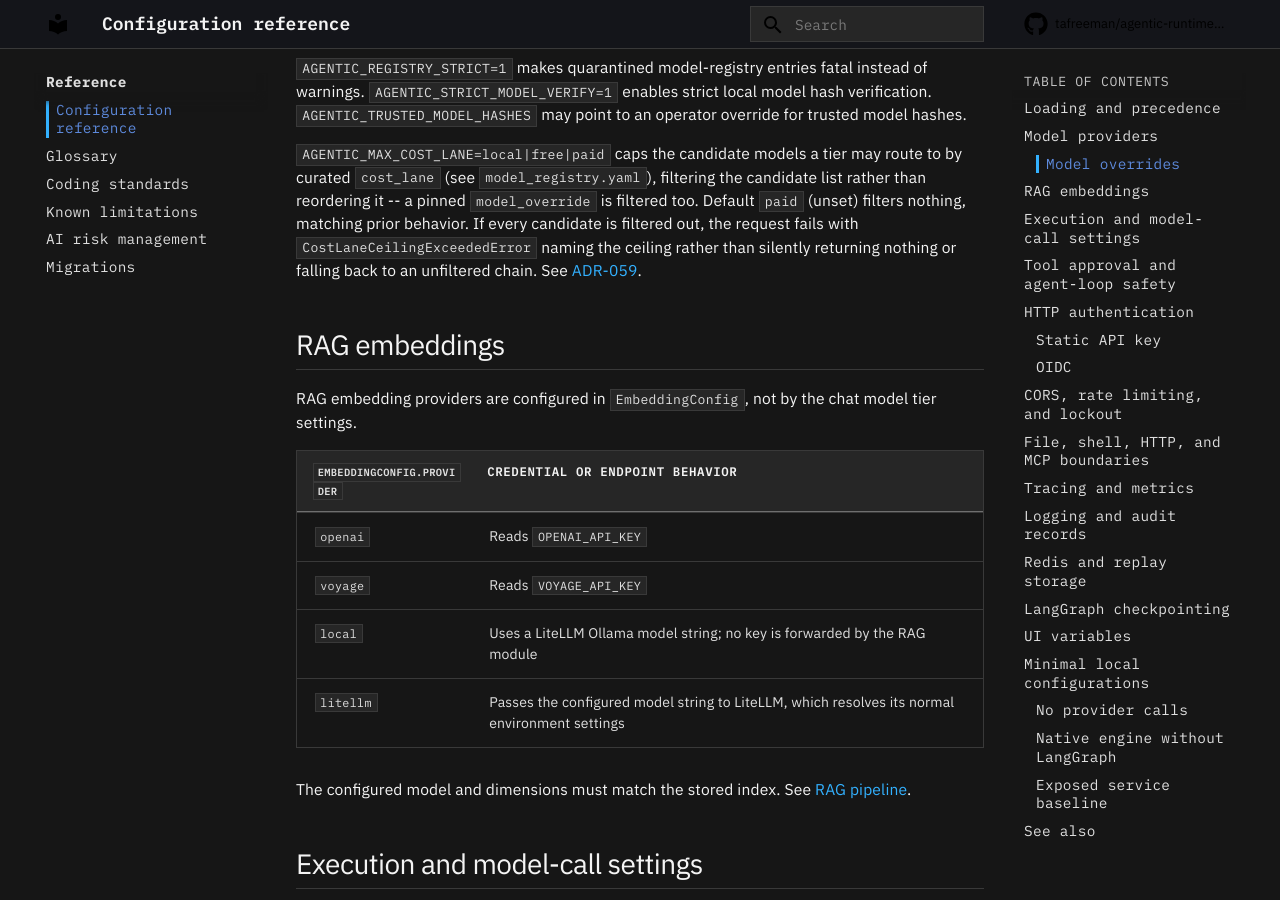
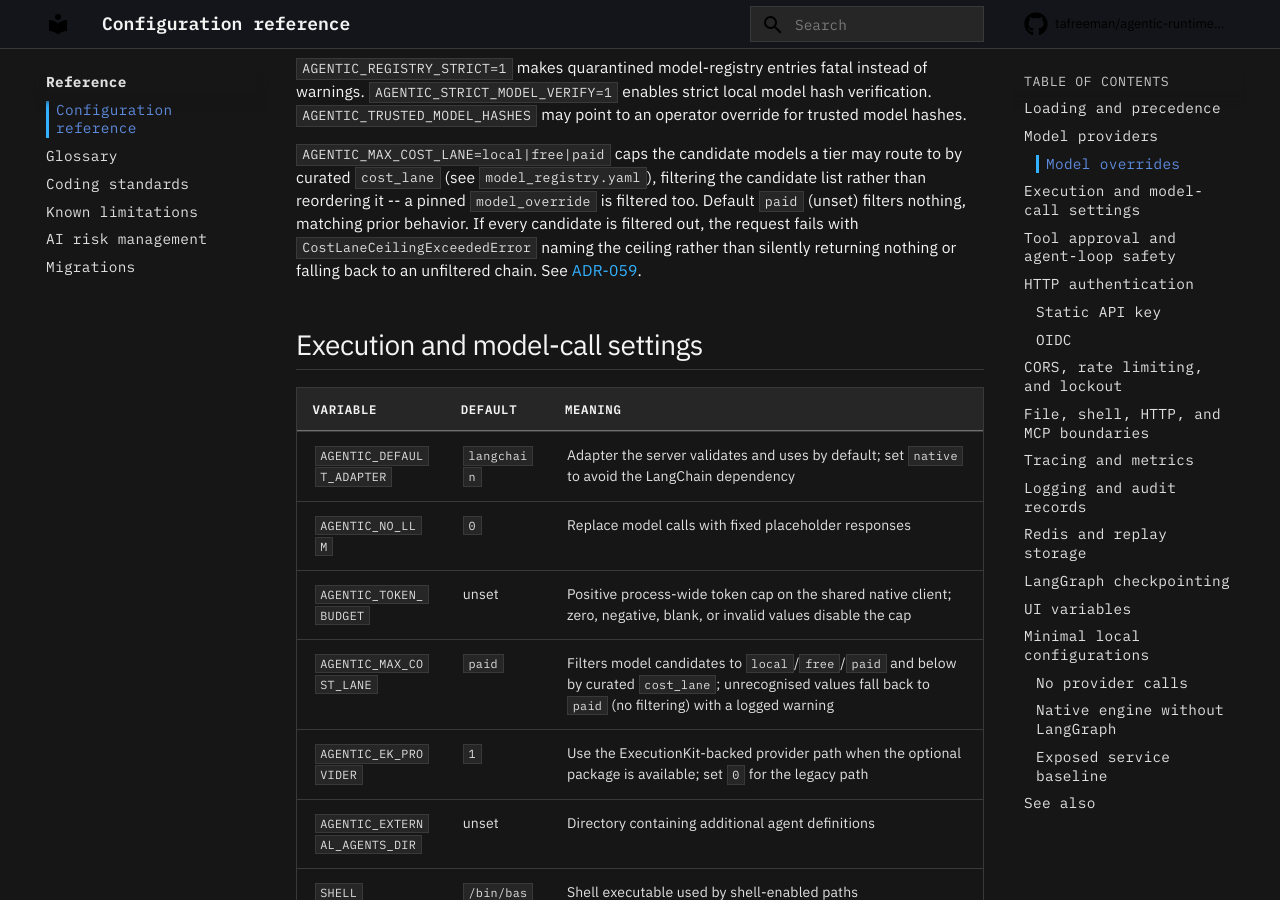
Before and after one commit to tafreeman/agentic-runtime-platform, an MkDocs documentation site: the page built from docs/configuration.md, in a window 1280 px wide and 900 px high, scrolled down 2719 px. Built offline with MkDocs 1.6.1 and Material for MkDocs 9.7.7, drawn with Linux system fonts in a browser that asks for light colours; comment, search, counter and statistics services are not loaded.

Commit message:
docs: finish scrubbing RAG from the homepage/config docs, regenerate stale stats
The agentic_v2.rag package removal (ADR-057) took the code, CLI, tests, and
docs/rag/ page, but docs/index.md and docs/configuration.md still described
RAG as a shipped feature -- the removal commits never touched this prose.
Strip the stale "RAG library" mentions, the RAG capability list, the RAG
embeddings config section, and the now-dead link to docs/rag/index.md.

Also ran scripts/generate_doc_stats.py: the hand-verified count is 53 ADRs,
not the 51 or 53 that had drifted into two different uncommitted edits of
this file. Regenerating from source instead of trusting either number.

```diff
--- a/docs/configuration.md
+++ b/docs/configuration.md
@@ -102,21 +102,6 @@ behavior. If every candidate is filtered out, the request fails with
 `CostLaneCeilingExceededError` naming the ceiling rather than silently
 returning nothing or falling back to an unfiltered chain. See
 [ADR-059](adr/ADR-059-model-cost-lane-ceiling.md).
-
-## RAG embeddings
-
-RAG embedding providers are configured in `EmbeddingConfig`, not by the chat
-model tier settings.
-
-| `EmbeddingConfig.provider` | Credential or endpoint behavior |
-|---|---|
-| `openai` | Reads `OPENAI_API_KEY` |
-| `voyage` | Reads `VOYAGE_API_KEY` |
-| `local` | Uses a LiteLLM Ollama model string; no key is forwarded by the RAG module |
-| `litellm` | Passes the configured model string to LiteLLM, which resolves its normal environment settings |
-
-The configured model and dimensions must match the stored index. See
-[RAG pipeline](rag/index.md).
 
 ## Execution and model-call settings
 
```
Also changed, not shown: docs/index.md (+2 -2 lines).
